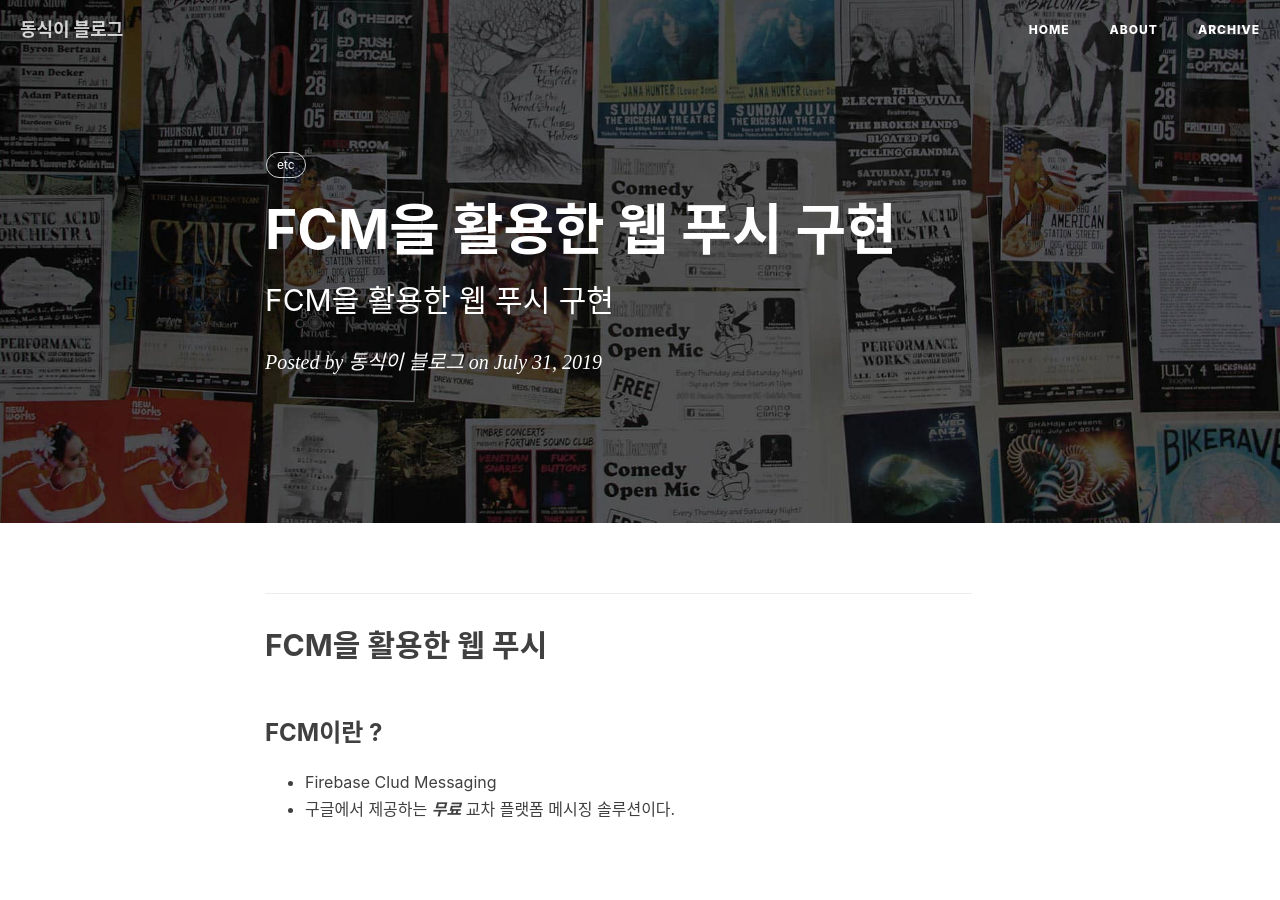
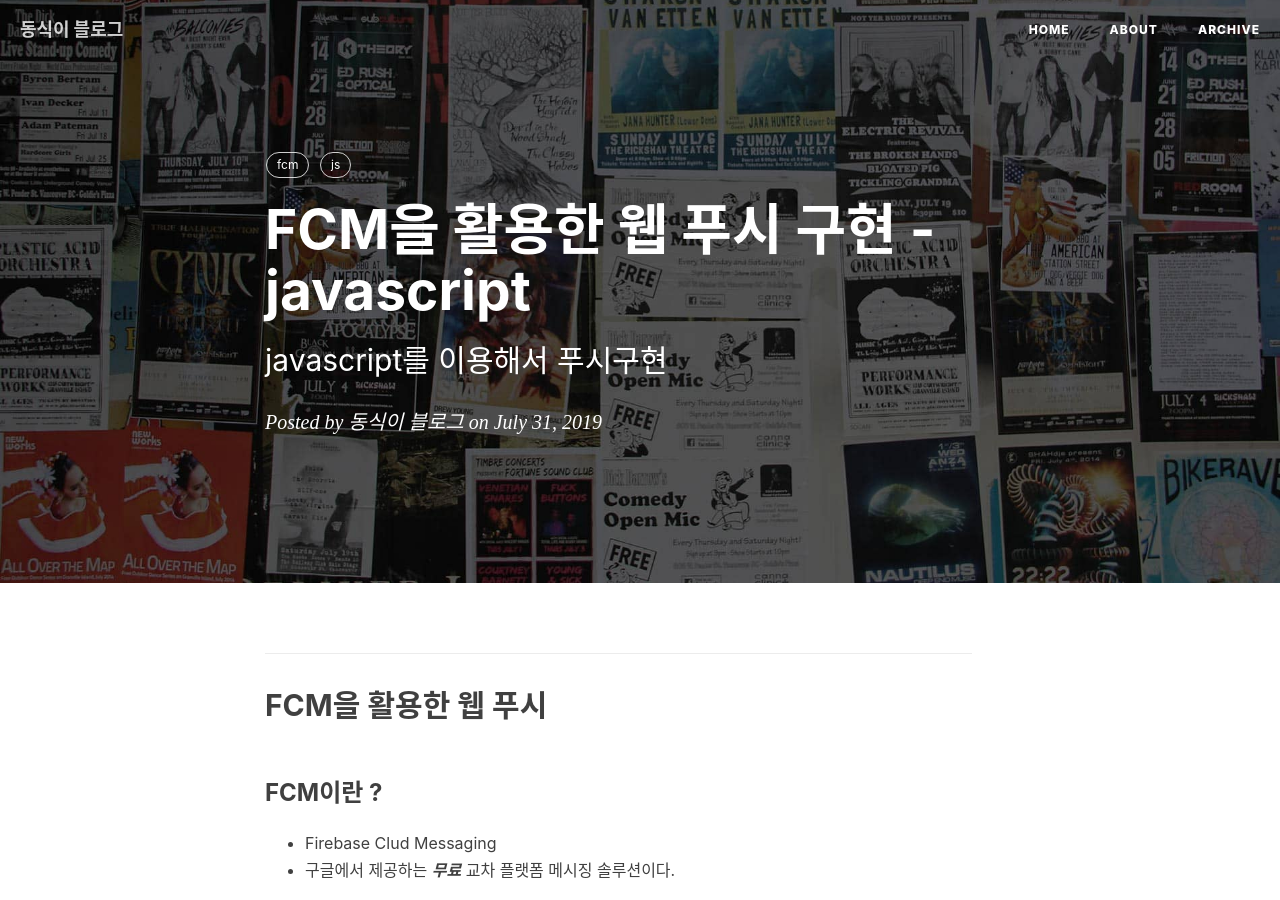
Before and after one commit to dongsik93/dongsik93.github.io, a Jekyll site: the page built from _posts/2019-07-31-til-etc-fcm.md, in a window 1280 px wide and 900 px high. Built offline with Jekyll 4.4.1, drawn with Linux system fonts in a browser that asks for light colours; nearby versions of some CDN libraries; comment, search, counter and statistics services are not loaded.

Commit message:
Edit fcm name

```diff
--- a/_posts/2019-07-31-til-etc-fcm.md
+++ b/_posts/2019-07-31-til-etc-fcm.md
@@ -1,10 +1,10 @@
 ---
 layout: post
-title: "FCM을 활용한 웹 푸시 구현"
-subtitle: "FCM을 활용한 웹 푸시 구현"
+title: "FCM을 활용한 웹 푸시 구현 - javascript"
+subtitle: "javascript를 이용해서 푸시구현"
 date: 2019-07-31 18:00:00 +0900
 categories: til
-tags: etc
+tags: fcm js
 comments: true
 ---
 
```
